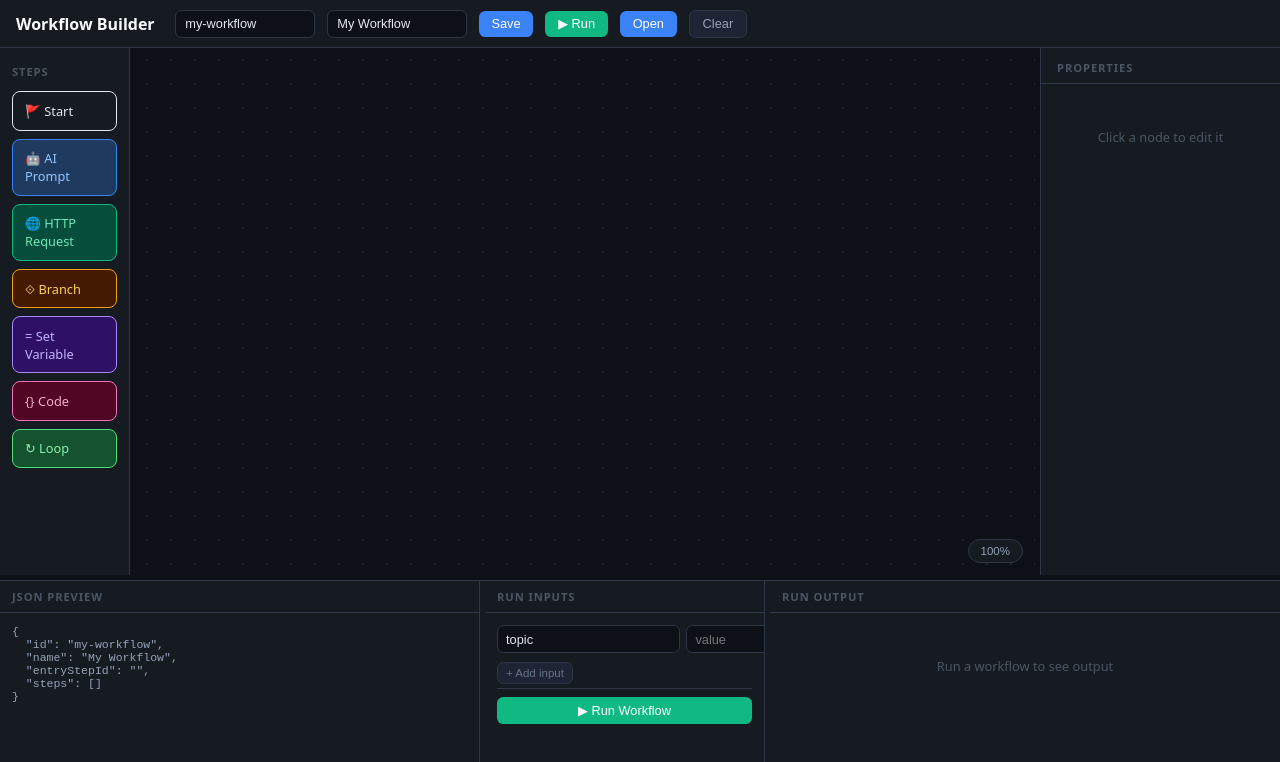
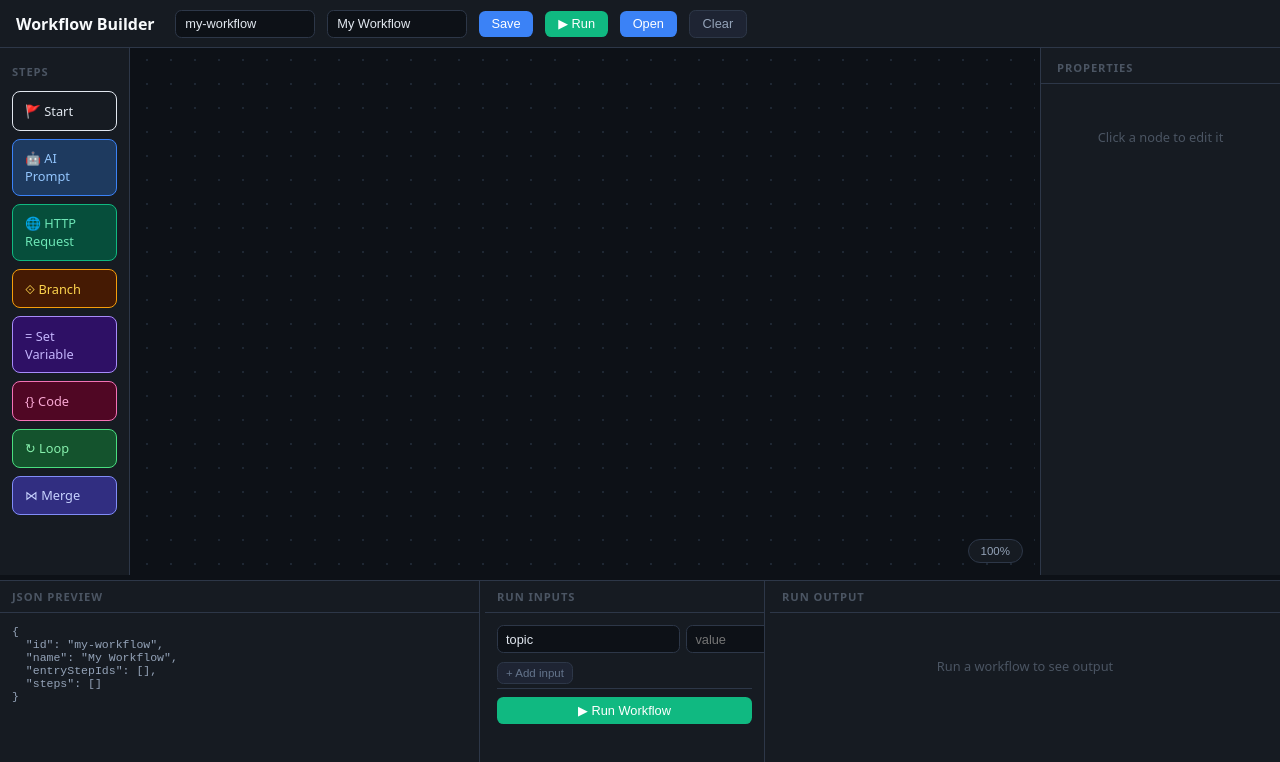
Before and after one commit to MEbran06/JobQueue_Workflows, a React (Vite) app in the folder frontend/: page / in a window 1280 px wide. Shown: the top 762 px of the page. Built offline with nearby package versions, Linux system fonts and the light colour scheme.

Commit message:
feat: rename entryStepId to entryStepIds and add merge step type

```diff
--- a/frontend/src/constants.ts
+++ b/frontend/src/constants.ts
@@ -20,6 +20,7 @@ export const TYPE_META: Record<StepType, TypeMeta> = {
   set_variable: { label: 'Set Variable', icon: '=',  color: '#a78bfa', bg: '#2e106520' },
   code:         { label: 'Code',         icon: '{}', color: '#f472b6', bg: '#50072420' },
   loop:         { label: 'Loop',         icon: '↻',  color: '#4ade80', bg: '#14532d20' },
+  merge:        { label: 'Merge',        icon: '⋈',  color: '#818cf8', bg: '#3730a320' },
 };
 
 const SLUG: Record<StepType, string> = {
@@ -30,6 +31,7 @@ const SLUG: Record<StepType, string> = {
   set_variable: 'var',
   code: 'code',
   loop: 'loop',
+  merge: 'merge',
 };
 
 export function slugFor(type: StepType): string {
--- a/frontend/src/index.css
+++ b/frontend/src/index.css
@@ -89,6 +89,7 @@ main { display: flex; flex: 1; overflow: hidden; }
 .palette-item.set_variable { background: #2e1065; border-color: #a78bfa; color: #c4b5fd; }
 .palette-item.code         { background: #500724; border-color: #f472b6; color: #f9a8d4; }
 .palette-item.loop         { background: #14532d; border-color: #4ade80; color: #86efac; }
+.palette-item.merge        { background: #312e81; border-color: #818cf8; color: #c7d2fe; }
 
 /* ── Canvas ── */
 #canvas-wrap {
--- a/frontend/src/workflow.ts
+++ b/frontend/src/workflow.ts
@@ -316,19 +316,18 @@ export function reducer(state: WorkflowState, action: Action): WorkflowState {
 export function validateWorkflow(state: WorkflowState): string | null {
   const startNodes = state.nodes.filter((n) => n.type === 'start');
   if (startNodes.length === 0) return 'Add a Start step to mark where the workflow begins.';
-  if (startNodes.length > 1) return `Only one Start step is allowed (found ${startNodes.length}).`;
   return null;
 }
 
 export function buildDefinition(state: WorkflowState): WorkflowDefinition {
   const id = state.workflowId || 'my-workflow';
   const name = state.workflowName || 'My Workflow';
-  const entry = state.nodes.find((n) => n.type === 'start');
+  const entryStepIds = state.nodes.filter((n) => n.type === 'start').map((n) => n.id);
 
   return {
     id,
     name,
-    entryStepId: entry?.id ?? '',
+    entryStepIds,
     steps: state.nodes.map((n) => ({
       id: n.id,
       type: n.type,
```
Also changed, not shown: 2 other files (tests, documents, lock files or other folders).
